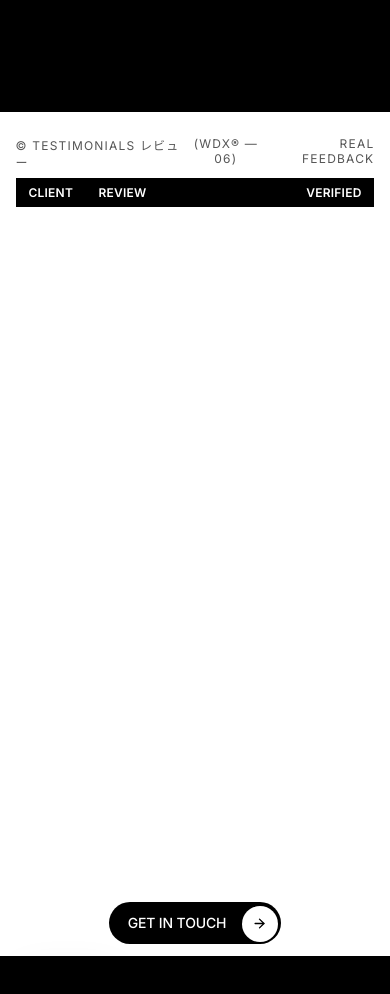
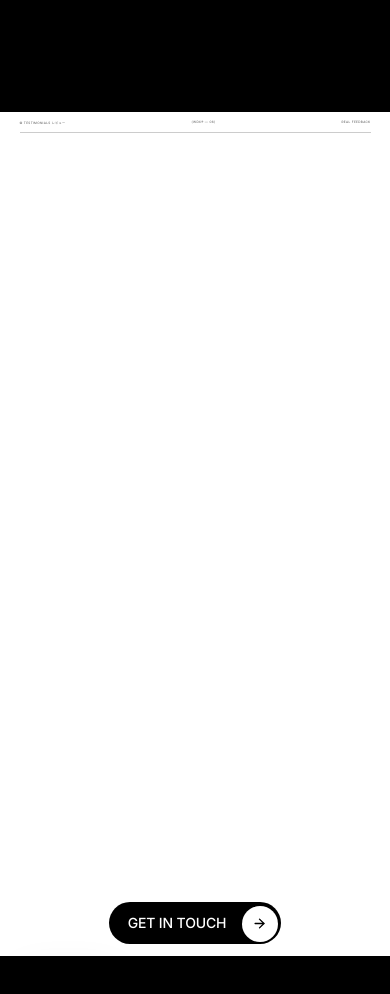
Before and after one commit to awaisavancera-rgb/Portfolio-Awais, a Next.js app: page / in a window 390 px wide. Shown: the part 8840-9834 px from the top of the page. Built offline with nearby package versions, Linux system fonts and the light colour scheme; a web font is replaced by a local one.

Commit message:
feat: add Contact and Reviews components with corresponding CSS modules

```diff
--- a/src/components/Contact.tsx
+++ b/src/components/Contact.tsx
@@ -22,13 +22,6 @@ export function Contact() {
                 <div className={styles.headerCol} style={{ textAlign: "right" }}>
                     <span>LET'S TALK</span>
                 </div>
-            </div>
-
-            {/* Table Header Ribbon */}
-            <div className={styles.tableHeader}>
-                <span className={styles.headerNum}>Index</span>
-                <span className={styles.headerMain}>Service</span>
-                <span className={styles.headerToggle}>Explore</span>
             </div>
 
             <div className={styles.contentWrapper}>
--- a/src/components/Reviews.tsx
+++ b/src/components/Reviews.tsx
@@ -169,7 +169,6 @@ export function Reviews() {
             {/* Background layer inside the pinned GSAP section */}
             <div className={styles.stickyBackground}>
 
-                <div className={styles.headerWrapper}>
                 <div className={styles.headerInfo}>
                     <div className={styles.headerCol}>
                         <span>© TESTIMONIALS レビュー</span>
@@ -179,14 +178,6 @@ export function Reviews() {
                     </div>
                     <div className={styles.headerCol} style={{ textAlign: "right" }}>
                         <span>REAL FEEDBACK</span>
-                        </div>
-                    </div>
-
-                    {/* Table Header Ribbon */}
-                    <div className={styles.tableHeader}>
-                        <span className={styles.headerNum}>Client</span>
-                        <span className={styles.headerMain}>Review</span>
-                        <span className={styles.headerToggle}>Verified</span>
                     </div>
                 </div>
 
--- a/src/components/contact.module.css
+++ b/src/components/contact.module.css
@@ -14,34 +14,9 @@
     font-size: 0.8vw;
     letter-spacing: 0.1em;
     color: #555555;
-    margin-bottom: 1.2vw;
-}
-
-.tableHeader {
-    width: 100%;
-    display: flex;
-    align-items: center;
-    font-weight: 600;
-    margin-bottom: 4vw;
-    text-transform: uppercase;
-    letter-spacing: 0.02em;
-    background-color: #000;
-    padding: .3vw 1vw;
-    font-size: 0.9rem;
-    color: #fff;
-}
-
-.headerNum {
-    width: 285px;
-}
-
-.headerMain {
-    flex: 1;
-}
-
-.headerToggle {
-    width: 60px;
-    text-align: right;
+    padding-bottom: 2vw;
+    border-bottom: 1px solid rgba(0, 0, 0, 0.2);
+    margin-bottom: 5vw;
 }
 
 .headerCol {
@@ -252,73 +227,3 @@
     width: 100%;
     justify-content: center;
 }
-
-@media (max-width: 768px) {
-    .headerInfo {
-        font-size: 0.75rem;
-        padding-bottom: 0.8rem;
-        margin-bottom: 0.8rem;
-    }
-
-    .tableHeader {
-        padding: 0.45rem 1rem;
-        font-size: 0.8rem;
-        margin-bottom: 2rem;
-    }
-
-    .headerNum {
-        width: 80px;
-    }
-
-    .contentWrapper {
-        flex-direction: column;
-        gap: 2.5rem;
-    }
-
-    .leftColumn,
-    .rightColumn {
-        max-width: 100%;
-        width: 100%;
-    }
-
-    .title {
-        font-size: 2.2rem;
-        width: 100%;
-    }
-
-    .description {
-        font-size: 0.95rem;
-        max-width: 100%;
-        margin-bottom: 2rem;
-    }
-
-    .darkCard {
-        padding: 1.5rem;
-        border-radius: 12px;
-        gap: 1.2rem;
-    }
-
-    .contactValue {
-        font-size: 1rem;
-    }
-
-    .contactLabel {
-        font-size: 0.75rem;
-    }
-
-    .inputField,
-    .textareaField {
-        font-size: 0.9rem;
-        padding: 0.8rem;
-    }
-
-    .planButton {
-        font-size: 0.85rem;
-        padding: 0.7rem;
-    }
-
-    .pill {
-        font-size: 0.75rem;
-        padding: 0.4rem 0.8rem;
-    }
-}
--- a/src/components/reviews.module.css
+++ b/src/components/reviews.module.css
@@ -28,51 +28,19 @@
     /* Stays below the cards layer */
 }
 
-.headerWrapper {
+.headerInfo {
     position: absolute;
     top: 2vw;
     width: 90%;
-    display: flex;
-    flex-direction: column;
-    gap: 0.8vw;
-    z-index: 10;
-}
-
-.headerInfo {
-    width: 100%;
     display: flex;
     justify-content: space-between;
     font-size: 0.8vw;
     letter-spacing: 0.1em;
     color: #555555;
-    padding-bottom: 0;
-    border-bottom: none;
-}
-
-.tableHeader {
-    width: 100%;
-    display: flex;
-    align-items: center;
-    font-weight: 600;
-    text-transform: uppercase;
-    letter-spacing: 0.02em;
-    background-color: #000;
-    padding: .3vw 1vw;
-    font-size: 0.9rem;
-    color: #fff;
-}
-
-.headerNum {
-    width: 285px;
-}
-
-.headerMain {
-    flex: 1;
-}
-
-.headerToggle {
-    width: 80px;
-    text-align: right;
+    z-index: 10;
+    /* Divider additions */
+    padding-bottom: 2vw;
+    border-bottom: 1px solid rgba(0, 0, 0, 0.2);
 }
 
 .headerCol {
@@ -375,24 +343,3 @@
     opacity: 0.9;
     color: #000000;
 }
-
-@media (max-width: 768px) {
-    .headerWrapper {
-        top: 1.5rem;
-        width: 92%;
-        gap: 0.5rem;
-    }
-
-    .headerInfo {
-        font-size: 0.75rem;
-    }
-
-    .tableHeader {
-        padding: 0.45rem 0.8rem;
-        font-size: 0.75rem;
-    }
-
-    .headerNum {
-        width: 70px;
-    }
-}
```
Lines whose indentation alone changed are shown as unchanged.
